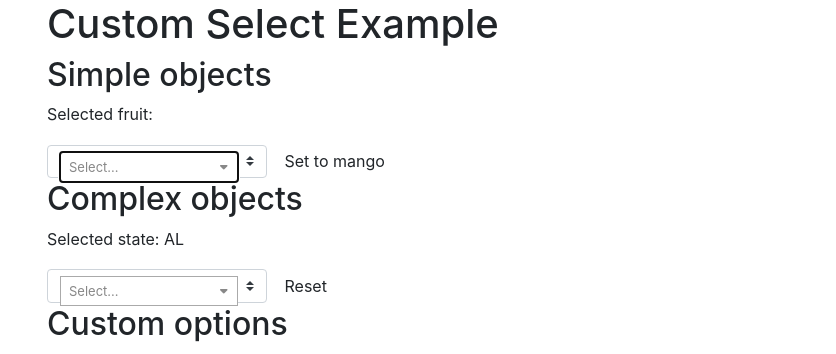
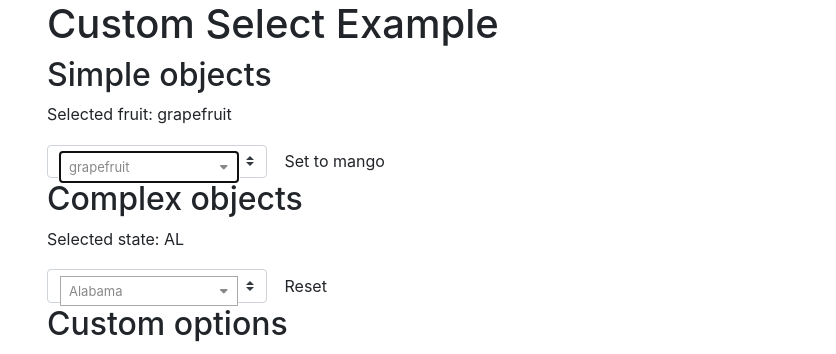
Before and after one commit to axel-zarate/js-custom-select, a plain HTML site: page index.html in a window 1280 px wide. Shown: the top 354 px of the page, without its empty margins (38-874 px from the left). Drawn offline with nearby package versions, Linux system fonts and the light colour scheme.

Commit message:
Display initially selected model value for objects

```diff
--- a/index.html
+++ b/index.html
@@ -89,7 +89,7 @@
 				var app = angular.module('Demo', ['AxelSoft']);
 
 				app.controller('DemoController', ['$scope', '$timeout', '$q', function ($scope, $timeout, $q) {
-
+					$scope.fruit = 'grapefruit';
 					$scope.fruits = ['apple', 'orange', 'mango', 'grapefruit', 'banana', 'melon'];
 					$scope.setToMango = function () {
 						$scope.fruit = 'mango';
@@ -196,15 +196,15 @@
 						return deferred.promise;
 					};
 
-					var people = [
+					$scope.people = [
 						{ name: 'John Doe', phone: '555-123-456', picture: 'http://www.saintsfc.co.uk/images/common/bg_player_profile_default_big.png' },
 						{ name: 'Axel Zarate', phone: '888-777-6666', picture: 'https://avatars0.githubusercontent.com/u/4431445?s=60' },
 						{ name: 'Walter White', phone: '303-111-2222', picture: 'http://upstreamideas.org/wp-content/uploads/2013/10/ww.jpg' }
 					];
 
-					$scope.searchPeople = function (term) {
+					//$scope.searchPeople = function (term) {
 
-					};
+					//};
 				}]);
 
 			})();
--- a/js/customSelect.js
+++ b/js/customSelect.js
@@ -82,7 +82,8 @@
 				var options = getOptions(),
 					timeoutHandle,
 					lastSearch = '',
-					focusedIndex = -1;
+					focusedIndex = -1,
+						matchMap = {};
 
 				var itemTemplate = elem.html().trim() || '{{' + (match[2] || match[1]) + '}}',
 
@@ -229,13 +230,20 @@
 					anchorElement.focus();
 				}
 
+				var needsDisplayText;
 				function setDisplayText() {
-					var locals = {};
-
+					var locals = { };
 					locals[valueName] = controller.$modelValue;
-
 					var text = displayFn(scope, locals);
 
+					if (text === undefined) {
+						var map = matchMap[hashKey(controller.$modelValue)];
+						if (map) {
+							text = map.label;
+						}
+					}
+
+					needsDisplayText = !text;
 					childScope.displayText = text || options.displayText;
 				}
 
@@ -272,9 +280,28 @@
 				function getMatches(searchTerm) {
 					var locals = { $searchTerm: searchTerm }
 					$q.when(valuesFn(scope, locals)).then(function (matches) {
+						if (!matches) return;
+
 						if (searchTerm === inputElement.val().trim()/* && hasFocus*/) {
-							childScope.matches = matches;
+							matchMap = {};
+							childScope.matches.length = 0;
+							for (var i = 0; i < matches.length; i++) {
+								locals[valueName] = matches[i];
+								var value = valueFn(scope, locals),
+									label = displayFn(scope, locals);
+
+								matchMap[hashKey(value)] = {
+									value: value,
+									label: label,
+									model: matches[i]
+								};
+
+								childScope.matches.push(matches[i]);
+							}
+							//childScope.matches = matches;
 						}
+
+						if (needsDisplayText) setDisplayText();
 					}, function() {
 						resetMatches();
 					});
@@ -282,7 +309,7 @@
 
 				function resetMatches() {
 					childScope.matches = [];
-					//childScope.activeIdx = -1;
+					focusedIndex = -1;
 				};
 
 				function configChildScope() {
@@ -310,6 +337,27 @@
 
 					setDisplayText();
 				}
+
+				var current = 0;
+				function hashKey(obj) {
+					if (obj === undefined) return 'undefined';
+
+					var objType = typeof obj,
+						key;
+
+					if (objType == 'object' && obj !== null) {
+						if (typeof (key = obj.$$hashKey) == 'function') {
+							// must invoke on object to keep the right this
+							key = obj.$$hashKey();
+						} else if (key === undefined) {
+							key = obj.$$hashKey = 'cs-' + (current++);
+						}
+					} else {
+						key = obj;
+					}
+
+					return objType + ':' + key;
+				}
 			}
 		};
 	}]);
```
